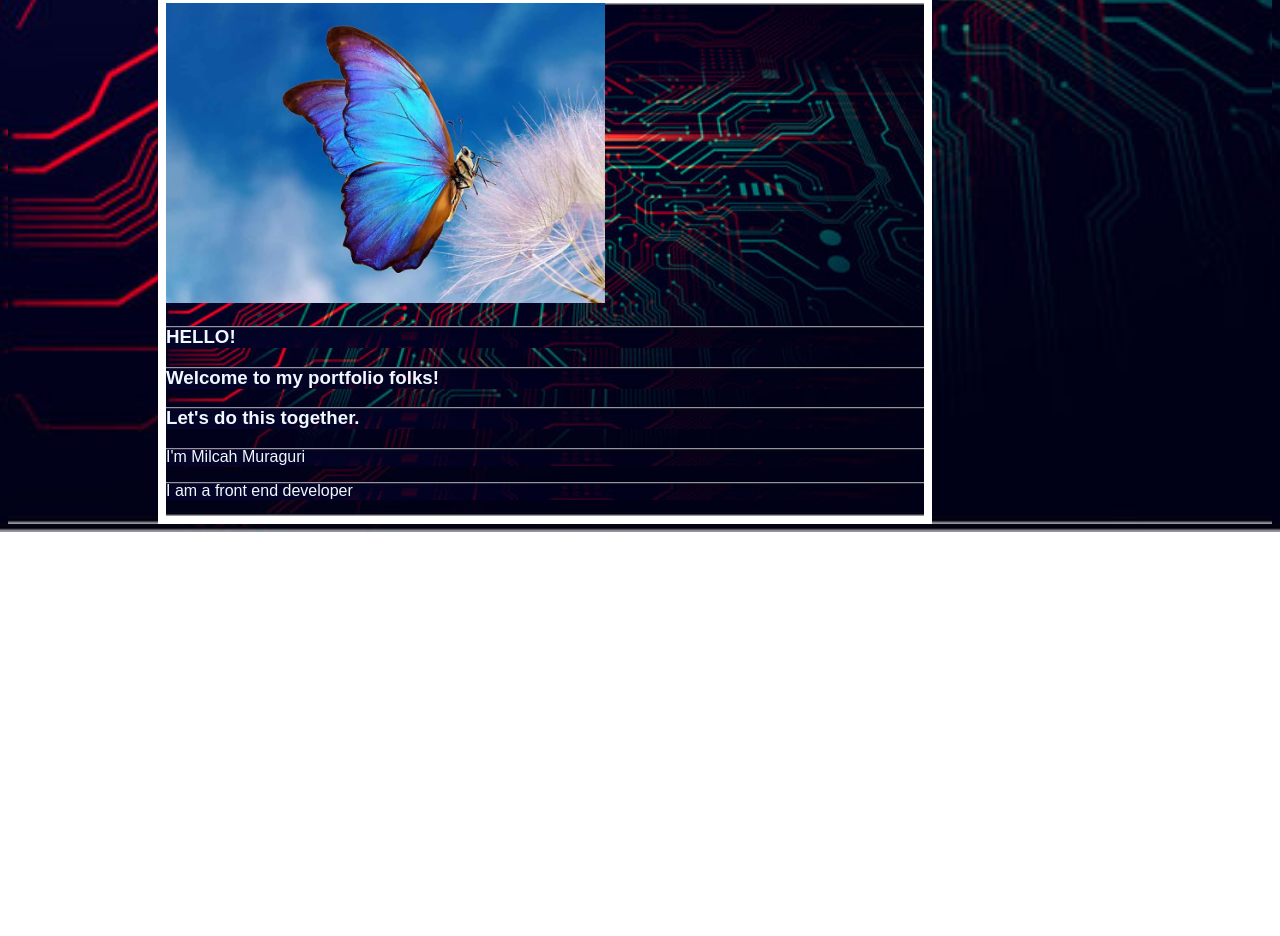
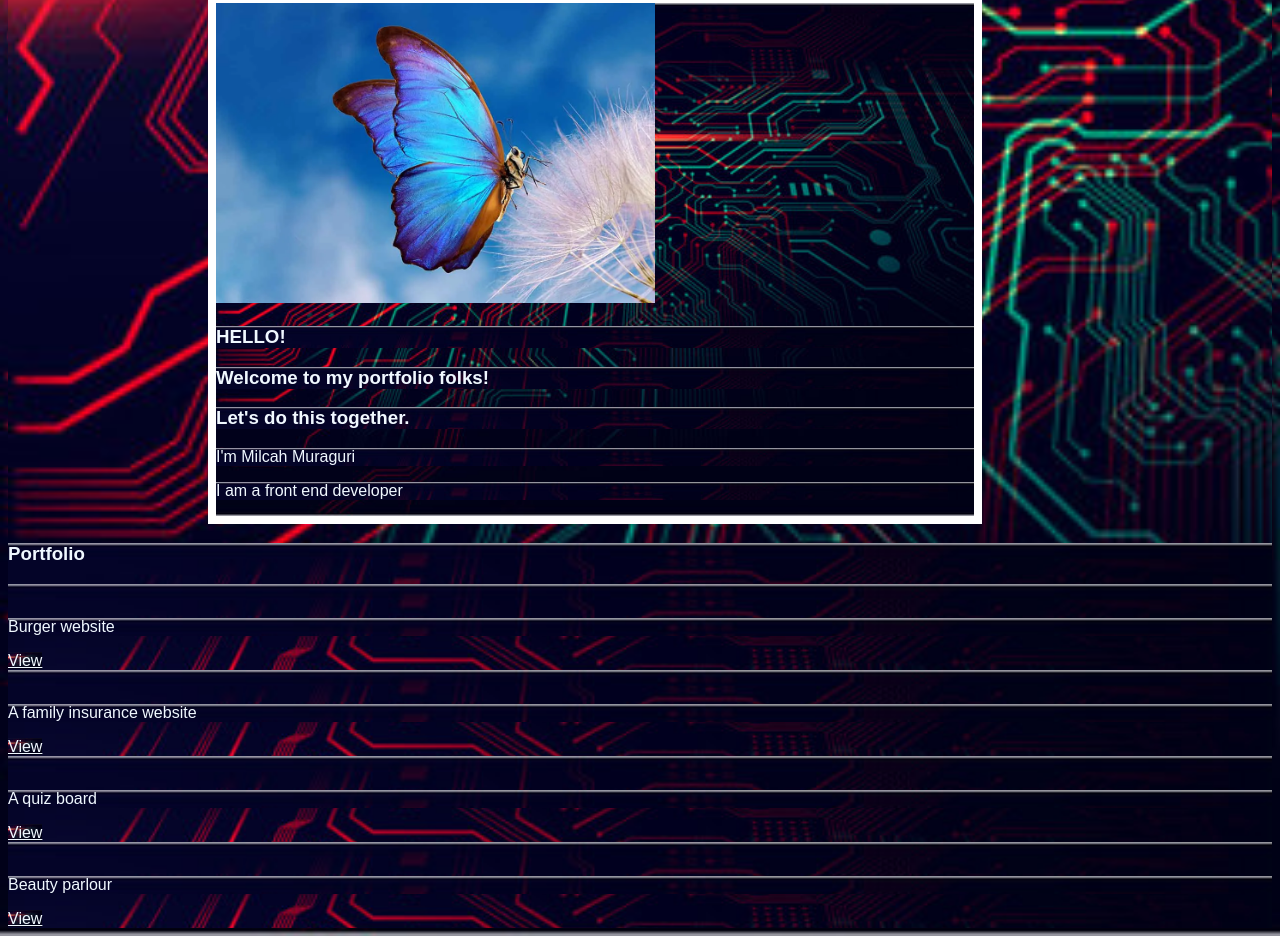
Before and after one commit to Ngima-Muraguri/myporfolio, a plain HTML site: page port.html in a window 1280 px wide. Shown: the part 474-1410 px from the top of the page. Before the commit the page ends 1006 px from the top, so only its background shows below. Drawn offline with Linux system fonts and the light colour scheme.

Commit message:
st;added projects html

```diff
--- a/port.css
+++ b/port.css
@@ -24,8 +24,8 @@ ul li{
 .me{
     width: 60%;
     border: 8px solid white;
-    margin-left: 150px;
-    background-color: aqua;
+    margin-left: 200px;
+
 }
 .fly{
     height: 300px;
--- a/port.html
+++ b/port.html
@@ -34,7 +34,33 @@
               <p>I am a front end developer</p>
               <p></p>
           </div>
-
+        <div class="pot">
+            <h3 class="folio">Portfolio</h3>
+            <div class="projects">
+                <div class="burger">
+                <img src="" alt="">
+                <p>Burger website</p>
+                 <a href="" target="_blank">View</a>
+                </div>
+                <div class="insurance">
+                    <img src="" alt="">
+                    <p>A family insurance website</p>
+                    <a href="">View</a>
+                </div>
+            </div>
+            <div class="ptwo">
+                <div class="quiz"></div>
+                <img src="" alt="">
+                <p>A quiz board</p>
+                <a href="">View</a>
+                </div>
+                <div class="parlour">
+                    <img src="" alt="">
+                    <p>Beauty parlour</p>
+                    <a href="">View</a>
+                </div>
+            </div>
+        </div>
 
     </div>
 </body>
```
Also changed, not shown: Images/Burger.png (added), Images/Guri'palour.png (added), Images/Quizboard.png (added), 1 other file.
